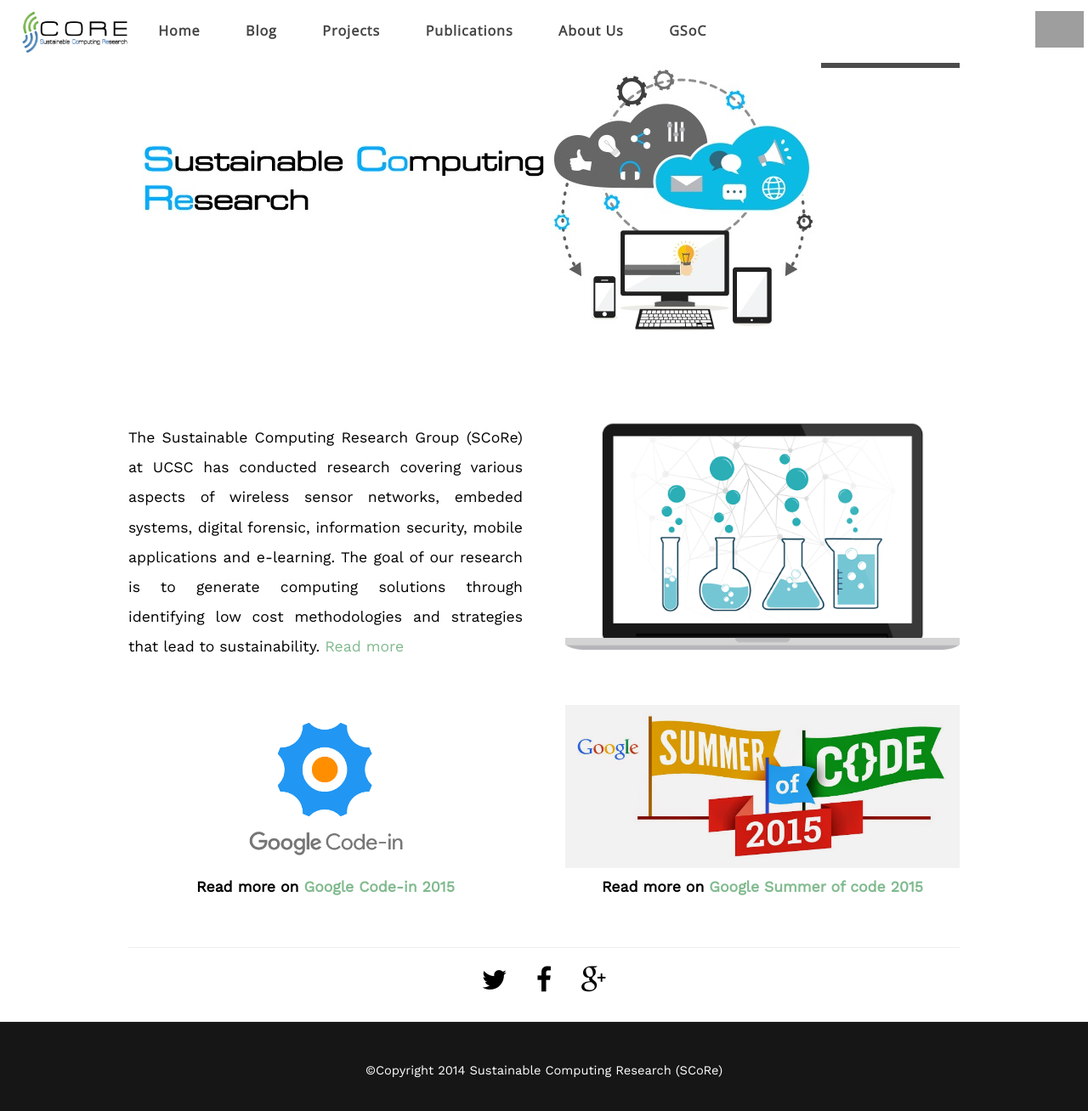
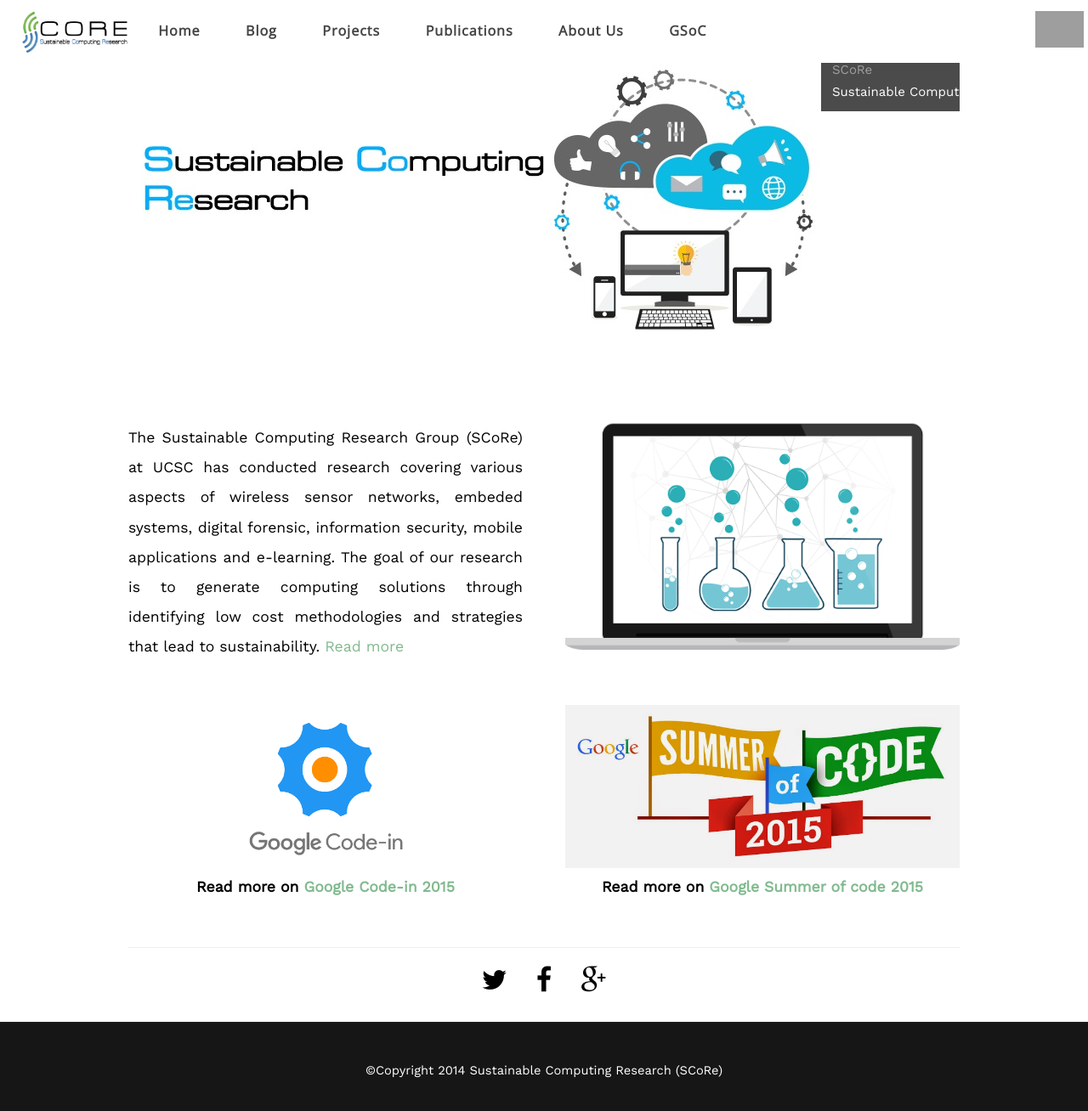
Before and after one commit to rhperera/scorelab.github.io, a Jekyll site: the page built from index.html, in a window 1280 px wide and 1317 px high. Shown: the top 1308 px of the window at 85% size. Built offline with Jekyll 4.4.1, drawn with Linux system fonts in a browser that asks for light colours; nearby versions of some CDN libraries; the list of posts is cut into pages by our own code; grey boxes are pictures that could not be loaded.

Commit message:
slider text changed

```diff
--- a/index.html
+++ b/index.html
@@ -16,7 +16,7 @@ $(document).ready(function() {
 		<div id="s3slider">
 			<ul id="s3sliderContent">
 				<li class="s3sliderImage">
-					<img src="{{ site.url }}/assets/images/covers/cover.jpg" /><span class="bottom"></span>
+					<img src="{{ site.url }}/assets/images/covers/cover.jpg" /><span class="bottom"> <h4>SCoRe</h4>Sustainable Computing Research Group</span>
 				</li>
 				<li class="s3sliderImage">
 					<img src="{{ site.url }}/assets/images/covers/pokurupc.jpg" /><span class="bottom"> <h4>PokuruPC</h4>A low cost multi-terminal system for schools and banks </span>
```
Also changed, not shown: 1 other file.
